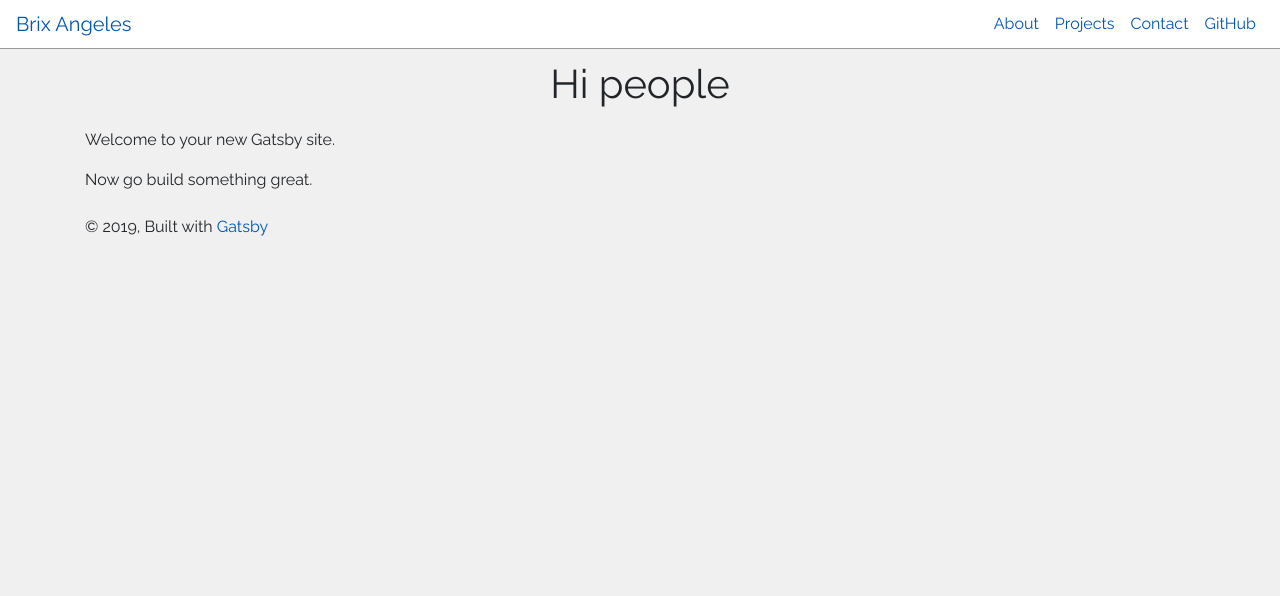
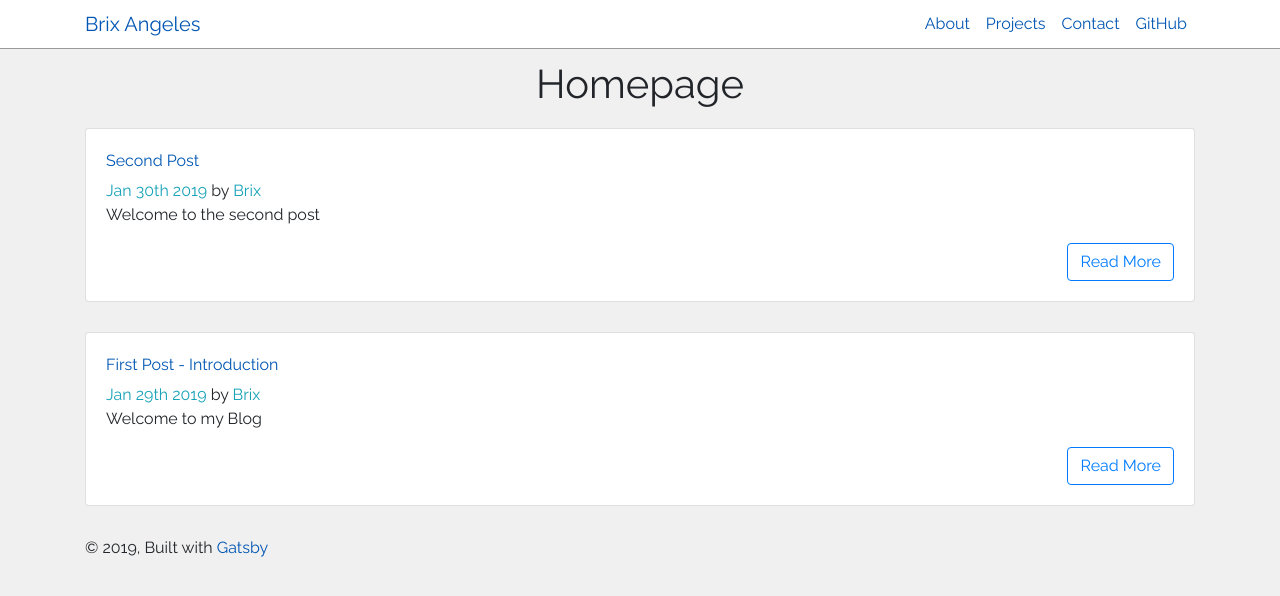
Before and after one commit to Brienyll/portlify, a Gatsby site: page / in a window 1280 px wide. Built offline with nearby package versions, Linux system fonts and the light colour scheme; Gatsby itself is replaced by a stand-in of ours.

Commit message:
created and fetched posts --  graphql

```diff
--- a/gatsby-config.js
+++ b/gatsby-config.js
@@ -8,21 +8,14 @@
     `gatsby-plugin-react-helmet`,
     `gatsby-plugin-sass`,
     `gatsby-plugin-catch-links`,
+    `gatsby-transformer-remark`,
     {
       resolve: `gatsby-source-filesystem`,
       options: {
         name: `pages`,
-        path: `${__dirname}/src/pages`,
-      },
-      resolve: `gatsby-source-filesystem`,
-      options: {
-        name: `images`,
-        path: `${__dirname}/src/images`,
+        path: `${__dirname}/src/pages/`,
       },
     },
-    `gatsby-transformer-sharp`,
-    `gatsby-transformer-remark`,
-    `gatsby-plugin-sharp`,
     {
       resolve: `gatsby-plugin-manifest`,
       options: {
--- a/package.json
+++ b/package.json
@@ -14,8 +14,8 @@
     "gatsby-plugin-react-helmet": "^3.0.2",
     "gatsby-plugin-sass": "^2.0.7",
     "gatsby-plugin-sharp": "^2.0.14",
-    "gatsby-source-filesystem": "^2.0.16",
-    "gatsby-transformer-remark": "^2.2.0",
+    "gatsby-source-filesystem": "^2.0.18",
+    "gatsby-transformer-remark": "^2.2.2",
     "gatsby-transformer-sharp": "^2.1.8",
     "node-sass": "^4.11.0",
     "prop-types": "^15.6.2",
--- /dev/null
+++ b/src/components/Post.js
@@ -0,0 +1,22 @@
+import React from 'react'
+import { Link } from 'gatsby'
+import { Card, CardTitle, CardBody, CardText, CardSubtitle } from 'reactstrap'
+
+const Post = ({ title, author, path, date, body }) => {
+  return(
+    <Card>
+      <CardBody>
+        <CardTitle> <Link to={ path }>{ title }</Link>
+        </CardTitle>
+        <CardSubtitle>
+          <span className='text-info'> { date } </span> by {' '}
+          <span className='text-info'> { author } </span>
+        </CardSubtitle>
+        <CardText> { body } </CardText>
+        <Link to={ path } className='btn btn-outline-primary float-right'> Read More </Link>
+      </CardBody>
+    </Card>
+  )
+}
+
+export default Post
--- a/src/components/header.js
+++ b/src/components/header.js
@@ -28,8 +28,9 @@
   render() {
     return (
       <div>
-        <Navbar fixed="top" light expand='sm'>
-          <NavbarBrand href="/">{this.props.siteTitle}</NavbarBrand>
+        <Navbar fixed='top' light expand='sm'>
+        <div className='container'>
+        <NavbarBrand href="/">{this.props.siteTitle}</NavbarBrand>
           <NavbarToggler onClick={this.toggle}/>
           <Collapse isOpen={!this.state.collapsed} navbar>
             <Nav className='ml-auto' navbar>
@@ -47,6 +48,8 @@
               </NavItem>
             </Nav>
           </Collapse>
+        </div>
+
         </Navbar>
       </div>
     );
--- a/src/pages/index.js
+++ b/src/pages/index.js
@@ -1,16 +1,47 @@
 import React from 'react'
 import Layout from '../components/layout'
 import SEO from '../components/seo'
+import { graphql, StaticQuery } from 'gatsby'
+import Post from '../components/Post'
 
 const IndexPage = () => (
   <Layout>
     <SEO title="Home" keywords={[`gatsby`, `application`, `react`]} />
-    <h1>Hi people</h1>
-    <p>Welcome to your new Gatsby site.</p>
-    <p>Now go build something great.</p>
-    <div style={{ maxWidth: `300px`, marginBottom: `1.45rem` }}>
-    </div>
+    <h1>Homepage</h1>
+    <StaticQuery query = { indexQuery } render = { data => {
+      return (
+        <div>
+          { data.allMarkdownRemark.edges.map(({ node }) => (
+            <Post title = { node.frontmatter.title }
+            author = { node.frontmatter.author }
+            path = { node.frontmatter.path }
+            date = { node.frontmatter.date }
+            body = { node.excerpt }
+            />
+          ))}
+        </div>
+      )
+    }}/>
   </Layout>
 )
 
+const indexQuery = graphql `
+{
+  allMarkdownRemark(sort: { fields: [frontmatter___date], order: DESC}) {
+    edges {
+      node {
+        id
+        frontmatter {
+          title
+          date(formatString: "MMM Do YYYY")
+          author
+          path
+        }
+        excerpt
+      }
+    }
+  }
+}
+`
+
 export default IndexPage
--- /dev/null
+++ b/src/pages/posts/001-1-29-19.md
@@ -0,0 +1,8 @@
+---
+title: 'First Post - Introduction'
+date: 2019-01-29
+author: 'Brix'
+path: '/first-post'
+---
+
+Welcome to my Blog
--- /dev/null
+++ b/src/pages/posts/002-1-29-19.md
@@ -0,0 +1,8 @@
+---
+title: 'Second Post'
+date: 2019-01-30
+author: 'Brix'
+path: '/second-post'
+---
+
+Welcome to the second post
```
Also changed, not shown: 1 other file.
